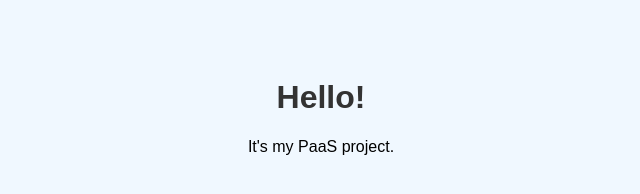
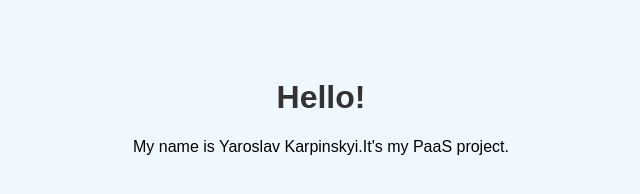
Before and after one commit to forgenew/paas, a plain HTML site: page index.html in a window 1280 px wide. Shown: the whole page, without its empty margins (319-959 px from the left). Drawn offline with Linux system fonts and the light colour scheme.

Commit message:
Update index.html

```diff
--- a/index.html
+++ b/index.html
@@ -17,6 +17,6 @@
 </head>
 <body>
     <h1>Hello!</h1>
-    <p>It's my PaaS project.</p>
+    <p>My name is Yaroslav Karpinskyi.It's my PaaS project.</p>
 </body>
 </html>
```
